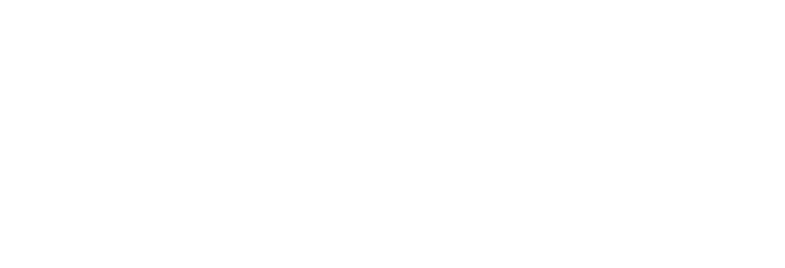
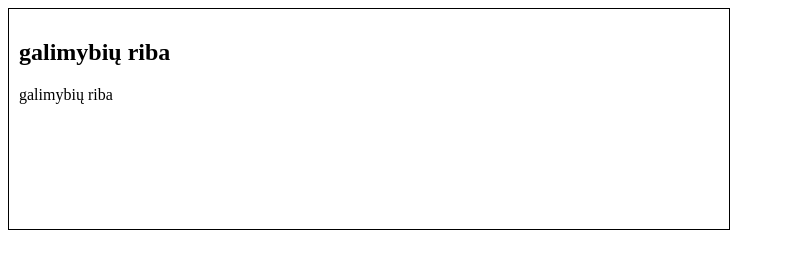
Before and after one commit to IT-lthgc/IT-github-pages, a plain HTML site: page index.html in a window 1280 px wide. Shown: the whole page, without its empty margins (0-785 px from the left). Drawn offline with Linux system fonts and the light colour scheme.

Commit message:
Update index.html

```diff
--- a/index.html
+++ b/index.html
@@ -4,8 +4,17 @@
     <meta charset="UTF-8">
     <meta name="viewport" content="width=device-width, initial-scale=1.0">
     <title>RSS Feed Player</title>
+    <style>
+        #rss-feed {
+            border: 1px solid black;
+            width: 700px;
+            height: 200px;
+            overflow: auto;
+            padding: 10px;
+        }
+    </style>
     <script>
-        function fetchRSS() {
+        async function fetchRSS() {
             fetch('feed.xml')
                 .then(response => response.text())
                 .then(str => new window.DOMParser().parseFromString(str, "text/xml"))
@@ -15,3 +24,20 @@
                     container.innerHTML = "";
                     items.forEach(item => {
                         const title = item.querySelector("title").textContent;
+                        const description = item.querySelector("description").textContent;
+                        const titleElement = document.createElement("h2");
+                        const descriptionElement = document.createElement("p");
+                        titleElement.textContent = title;
+                        descriptionElement.textContent = description;
+                        container.appendChild(titleElement);
+                        container.appendChild(descriptionElement);
+                    });
+                });
+        }
+        setInterval(fetchRSS, 2000); // Check for updates every 2 seconds
+    </script>
+</head>
+<body>
+    <div id="rss-feed"></div>
+</body>
+</html>
```
